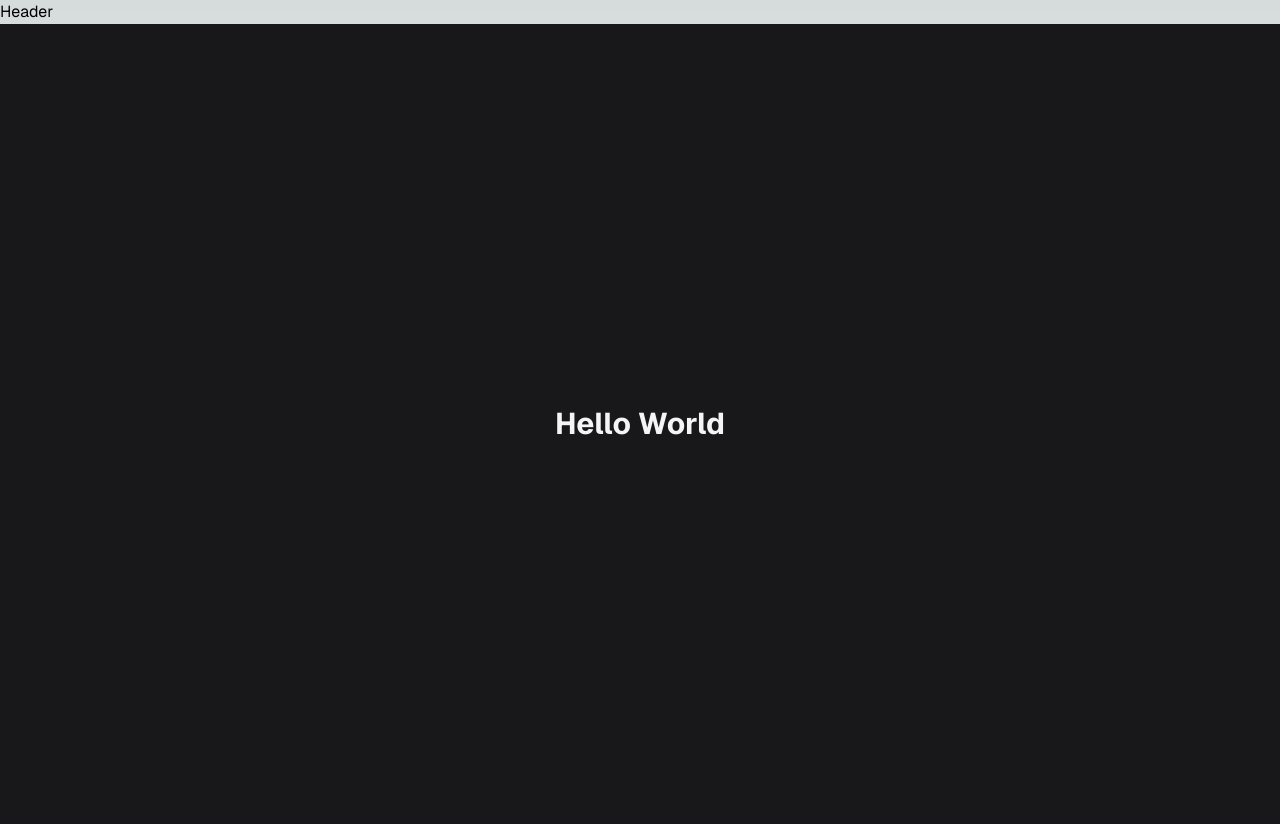
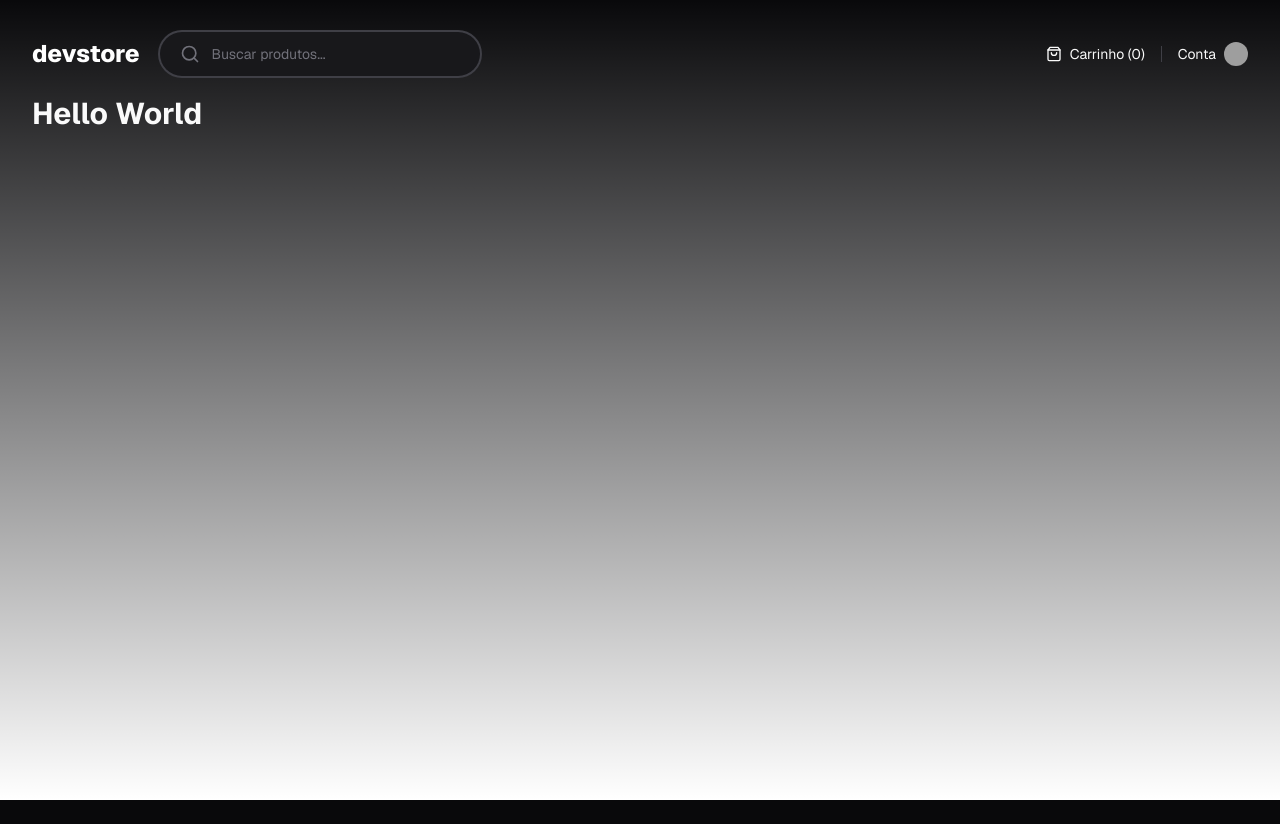
Before and after one commit to wfl-junior/rocketseat-ignite-app-router, a Next.js app: page / in a window 1280 px wide. After the commit the page ends 800 px from the top, so only its background shows below. Built offline with nearby package versions, Linux system fonts and the light colour scheme; grey boxes are pictures that could not be loaded.

Commit message:
Componente: Header

```diff
--- a/next.config.js
+++ b/next.config.js
@@ -1,6 +1,14 @@
 /** @type {import("next").NextConfig} */
 const nextConfig = {
   reactStrictMode: true,
+  images: {
+    remotePatterns: [
+      {
+        protocol: "https",
+        hostname: "github.com",
+      },
+    ],
+  },
 };
 
 module.exports = nextConfig;
--- a/package.json
+++ b/package.json
@@ -13,10 +13,13 @@
     "typecheck": "tsc --noEmit"
   },
   "dependencies": {
+    "clsx": "^2.0.0",
     "geist": "^1.0.0",
+    "lucide-react": "^0.292.0",
     "next": "14.0.1",
     "react": "^18",
-    "react-dom": "^18"
+    "react-dom": "^18",
+    "tailwind-merge": "^2.0.0"
   },
   "devDependencies": {
     "@total-typescript/ts-reset": "^0.5.1",
--- a/src/app/(store)/(home)/page.tsx
+++ b/src/app/(store)/(home)/page.tsx
@@ -2,7 +2,7 @@ async function Home(): Promise<JSX.Element | null> {
   await new Promise(resolve => setTimeout(resolve, 2000));
 
   return (
-    <div className="min-h-screen flex items-center justify-center bg-zinc-900 text-zinc-100">
+    <div>
       <h1 className="text-3xl font-bold">Hello World</h1>
     </div>
   );
--- a/src/app/(store)/layout.tsx
+++ b/src/app/(store)/layout.tsx
@@ -11,7 +11,7 @@ interface StoreLayoutProps {
 
 function StoreLayout({ children }: StoreLayoutProps): JSX.Element | null {
   return (
-    <div>
+    <div className="grid min-h-screen w-full max-w-[1600px] mx-auto grid-rows-[min-content_max-content] gap-5 p-8">
       <Header />
       {children}
     </div>
--- a/src/app/layout.tsx
+++ b/src/app/layout.tsx
@@ -1,5 +1,6 @@
 import { GeistSans } from "geist/font";
 import type { Metadata } from "next";
+import { classNames } from "~/utils/classNames";
 import "./globals.css";
 
 export const metadata: Metadata = {
@@ -12,8 +13,15 @@ interface RootLayoutProps {
 
 function RootLayout({ children }: RootLayoutProps): JSX.Element | null {
   return (
-    <html lang="pt-BR">
-      <body className={GeistSans.className}>{children}</body>
+    <html lang="pt-BR" dir="ltr">
+      <body
+        className={classNames(
+          GeistSans.className,
+          "bg-zinc-950 text-zinc-50 antialiased",
+        )}
+      >
+        {children}
+      </body>
     </html>
   );
 }
--- a/src/components/Header.tsx
+++ b/src/components/Header.tsx
@@ -1,5 +1,47 @@
+import { Search, ShoppingBag } from "lucide-react";
+import Image from "next/image";
+import Link from "next/link";
+
 interface HeaderProps {}
 
 export function Header({}: HeaderProps): JSX.Element | null {
-  return <header>Header</header>;
+  return (
+    <header className="flex items-center justify-between">
+      <div className="flex items-center gap-5">
+        <Link href="/" className="text-2xl font-extrabold text-white">
+          devstore
+        </Link>
+
+        <form className="flex w-80 items-center gap-3 rounded-full bg-zinc-900 px-5 py-3 ring-2 ring-zinc-700 focus-within:ring-violet-500">
+          <Search className="w-5 h-5 text-zinc-500" />
+
+          <input
+            type="text"
+            placeholder="Buscar produtos..."
+            className="flex-1 bg-transparent text-sm outline-none placeholder:text-zinc-500"
+          />
+        </form>
+      </div>
+
+      <div className="flex items-center gap-4">
+        <div className="flex items-center gap-2">
+          <ShoppingBag className="w-4 h-4" />
+          <span className="text-sm">Carrinho (0)</span>
+        </div>
+
+        <div className="w-px h-4 bg-zinc-700" />
+
+        <Link href="/" className="flex items-center gap-2 hover:underline">
+          <span className="text-sm">Conta</span>
+          <Image
+            alt=""
+            width={24}
+            height={24}
+            src="https://github.com/wfl-junior.png"
+            className="w-6 aspect-square rounded-full"
+          />
+        </Link>
+      </div>
+    </header>
+  );
 }
--- /dev/null
+++ b/src/utils/classNames.ts
@@ -0,0 +1,6 @@
+import clsx, { ClassValue } from "clsx";
+import { twMerge } from "tailwind-merge";
+
+export function classNames(...inputs: ClassValue[]) {
+  return twMerge(clsx(inputs));
+}
```
Also changed, not shown: 1 other file (tests, documents, lock files or other folders).
